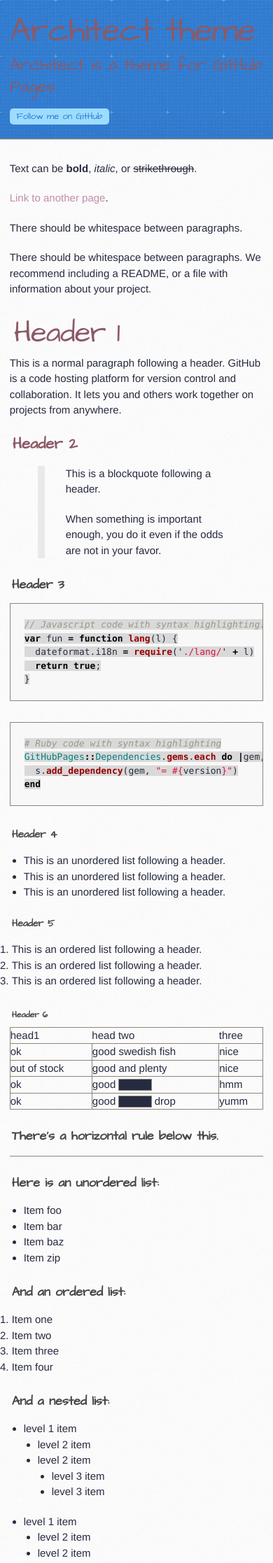
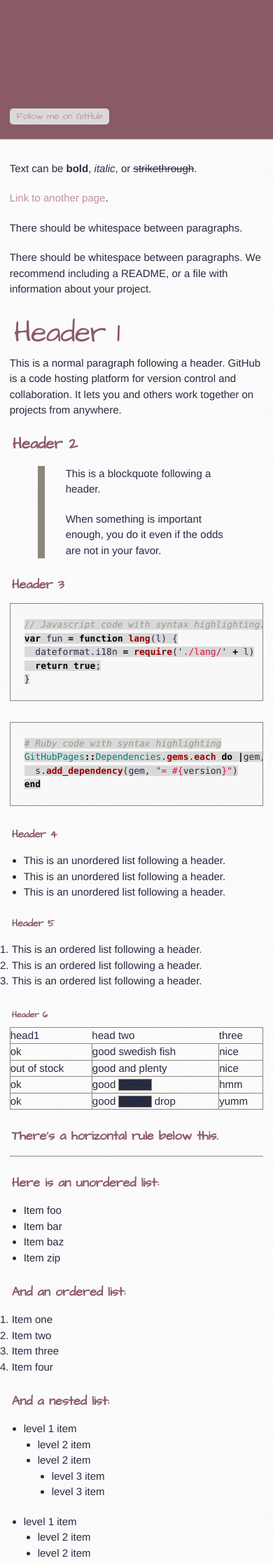
Before and after one commit to branquinhoaa/branquinhoaa.github.io, a Jekyll site: the page built from index.md, in a window 390 px wide. Shown: the top 2234 px of the page at 70% size. Built offline with Jekyll 4.4.1, drawn with Linux system fonts in a browser that asks for light colours.

Commit message:
change color schema

```diff
--- a/_layouts/default.html
+++ b/_layouts/default.html
@@ -57,7 +57,6 @@
         </aside>
       </div>
     </div>
-
     {% if site.google_analytics %}
       <script type="text/javascript">
         (function(i,s,o,g,r,a,m){i['GoogleAnalyticsObject']=r;i[r]=i[r]||function(){
--- a/_sass/jekyll-theme-architect.scss
+++ b/_sass/jekyll-theme-architect.scss
@@ -224,7 +224,7 @@ form {
   padding-right: 0.3em;
   margin-left: -1.5em;
   content: "//";
-  color: #9ddcff;
+  color: $border;
 }
 
 #main-content h3 {
@@ -233,7 +233,7 @@ form {
   font-family: 'Architects Daughter', 'Helvetica Neue', Helvetica, Arial, serif;
   font-size: 18px;
   font-weight: bold;
-  color: #474747;
+  color: $titles;
   text-indent: 3px;
 }
 
@@ -241,7 +241,7 @@ form {
   padding-right: 0.3em;
   margin-left: -2em;
   content: "///";
-  color: #9ddcff;
+  color: $border;
 }
 
 #main-content h4 {
@@ -249,7 +249,7 @@ form {
   font-family: 'Architects Daughter', 'Helvetica Neue', Helvetica, Arial, serif;
   font-size: 15px;
   font-weight: bold;
-  color: #474747;
+  color: $titles;
   text-indent: 3px;
 }
 
@@ -257,35 +257,35 @@ h4:before {
   padding-right: 0.3em;
   margin-left: -2.8em;
   content: "////";
-  color: #9ddcff;
+  color: $border;
 }
 
 #main-content h5 {
   margin-bottom: 8px;
   font-family: 'Architects Daughter', 'Helvetica Neue', Helvetica, Arial, serif;
   font-size: 14px;
-  color: #474747;
+  color: $titles;
   text-indent: 3px;
 }
 h5:before {
   padding-right: 0.3em;
   margin-left: -3.2em;
   content: "/////";
-  color: #9ddcff;
+  color: $border;
 }
 
 #main-content h6 {
   margin-bottom: 8px;
   font-family: 'Architects Daughter', 'Helvetica Neue', Helvetica, Arial, serif;
   font-size: .8em;
-  color: #474747;
+  color: $titles;
   text-indent: 3px;
 }
 h6:before {
   padding-right: 0.3em;
   margin-left: -3.7em;
   content: "//////";
-  color: #9ddcff;
+  color: $border;
 }
 
 p {
@@ -304,7 +304,7 @@ blockquote {
   padding: 0 0 0 30px;
   margin-bottom: 20px;
   font-size: 15px;
-  border-left: 10px solid #e9e9e9;
+  border-left: 10px solid $border;
 }
 
 ul {
@@ -329,15 +329,15 @@ footer {
   padding-bottom: 30px;
   margin-top: 40px;
   font-size: 13px;
-  color: #aaa;
+  color: $text;
   background: transparent url('../images/hr.png') 0 0 no-repeat;
 }
 
 footer a {
-  color: #666;
+  color: $links;
 }
 footer a:hover {
-  color: #444;
+  color: $titles;
 }
 
 /* MISC */
@@ -417,9 +417,9 @@ footer a:hover {
     margin-top: 15px;
     font-size: 13px;
     line-height: 1;
-    color: #2879d0;
+    color: $links;
     text-align: center;
-    background-color: #9ddcff;
+    background-color: $background;
     background-image: none;
     border-radius: 5px;
     -moz-border-radius: 5px;
@@ -439,7 +439,7 @@ footer a:hover {
     padding: 20px 0;
     margin-top: 20px;
     background-image: none;
-    border-top: solid 1px #ddd;
+    border-top: solid 1px $border;
   }
   aside#sidebar a.button {
     display: none;
```
Also changed, not shown: _includes/svg-icons.html (added, +13 -0 lines), assets/images/header-bg.jpg, assets/images/sidebar-bg.jpg.
